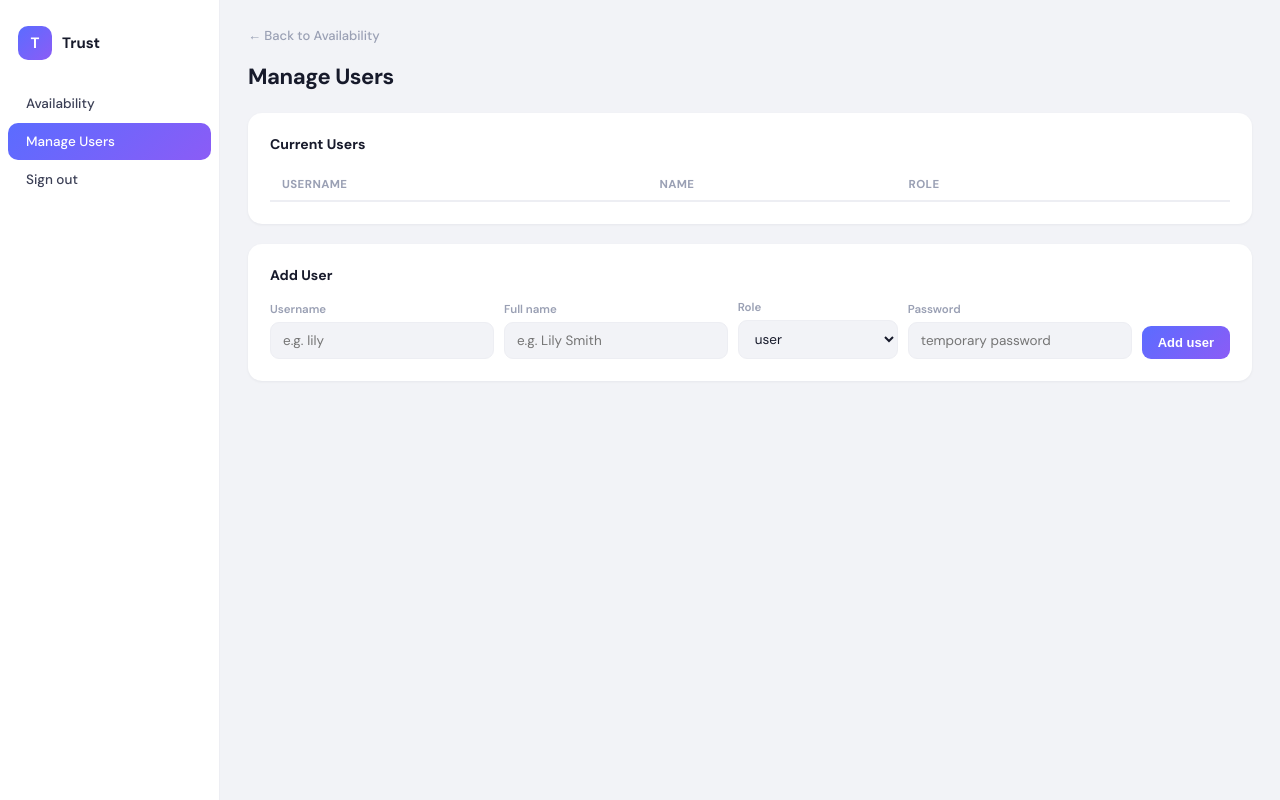
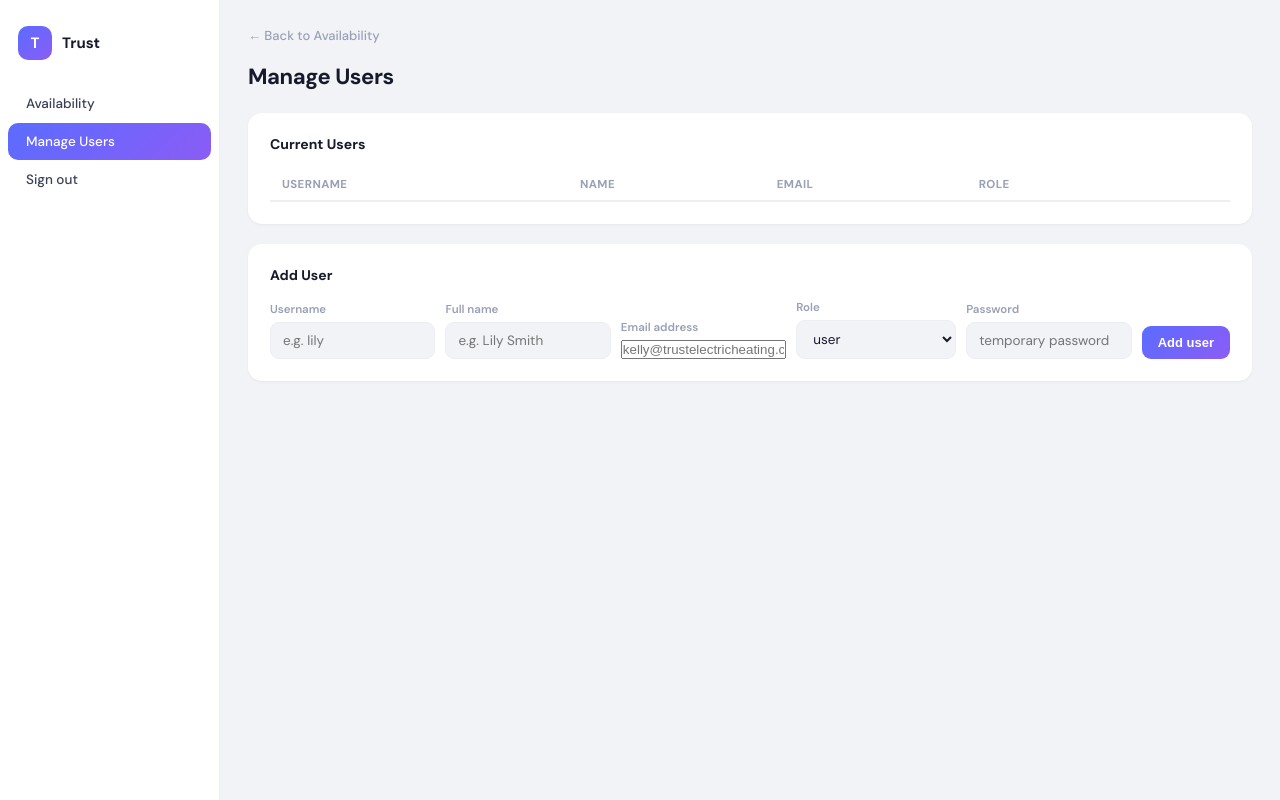
Before and after one commit to Tashif-Bashir/trustwarehouse, a Flask app: page /admin/users in a window 1280 px wide. Run offline with Flask 3, Linux system fonts and the light colour scheme; the visitor is signed in with stand-in values (Sample User, id 1); lists and menus that the app fills with data are empty.

Commit message:
feat(availability): per-user email for auto-attendee on bookings
Each user account now stores an email address. At login it's saved to the
session. When a booking is made the logged-in telesales person is
automatically added as a Required attendee (matching the Outlook pattern
where telesales appears on every invite) - no extra form field needed.

Admin add-user form and user table both show the email field. A hint in
the booking form shows which email will be auto-added, with an amber
warning if the current account has no email set.

Co-Authored-By: Claude Sonnet 4.6 <noreply@anthropic.com>

```diff
--- a/availability_app/app.py
+++ b/availability_app/app.py
@@ -125,6 +125,7 @@ def login():
             session["username"] = username
             session["role"] = user.get("role", "user")
             session["name"] = user.get("name", username)
+            session["email"] = user.get("email", "")
             next_url = request.args.get("next") or url_for("index")
             return redirect(next_url)
         error = "Incorrect username or password."
@@ -148,6 +149,7 @@ def index():
         "availability.html",
         username=session.get("name"),
         role=session.get("role"),
+        user_email=session.get("email", ""),
         regions=all_regions(),
     )
 
@@ -235,17 +237,28 @@ def api_book():
     # Category = rep's first name — drives the "Kelly" tag in Outlook and our attribution engine
     rep_first = rep_name.split()[0] if rep_name else ""
 
-    attendees = [
-        {"emailAddress": {"address": rep_email, "name": rep_name}, "type": "required"},
-    ]
+    # Booker = logged-in telesales person — auto-added, no form field needed
+    booker_email = session.get("email", "").strip()
+    booker_name  = session.get("name", "Telesales")
+
+    attendees = []
+    if booker_email:
+        attendees.append({
+            "emailAddress": {"address": booker_email, "name": booker_name},
+            "type": "required",
+        })
+    attendees.append({
+        "emailAddress": {"address": rep_email, "name": rep_name},
+        "type": "required",
+    })
+    if cc_email:
+        attendees.append({
+            "emailAddress": {"address": cc_email, "name": cc_email},
+            "type": "optional",
+        })
     if cust_email:
         attendees.append({
             "emailAddress": {"address": cust_email, "name": customer},
-            "type": "optional",
-        })
-    if cc_email:
-        attendees.append({
-            "emailAddress": {"address": cc_email, "name": cc_email},
             "type": "optional",
         })
 
@@ -268,9 +281,10 @@ def api_book():
     import json as _json
     app.logger.info("[DRY RUN] Would create Graph event:\n%s", _json.dumps(would_create, indent=2))
 
+    booked_by = f" — booked by {booker_name}" if booker_email else ""
     message = (
         f"DRY RUN — would book {rep_name} on {date_iso} "
-        f"{start_time}–{end_time} for {customer} ({postcode})"
+        f"{start_time}–{end_time} for {customer} ({postcode}){booked_by}"
     )
     return jsonify({
         "ok": True,
@@ -287,7 +301,7 @@ def api_book():
 @app.route("/admin/users")
 @admin_required
 def admin_users():
-    users = [{"username": u["username"], "role": u["role"], "name": u["name"]} for u in _load_users()]
+    users = [{"username": u["username"], "role": u["role"], "name": u["name"], "email": u.get("email", "")} for u in _load_users()]
     return render_template("admin_users.html", users=users)
 
 
@@ -298,6 +312,7 @@ def admin_add_user():
     password = request.form.get("password") or ""
     role = request.form.get("role", "user")
     name = (request.form.get("name") or username).strip()
+    email = (request.form.get("email") or "").strip().lower()
 
     if not username or not password:
         abort(400)
@@ -311,6 +326,7 @@ def admin_add_user():
         "password_hash": _hash_password(password),
         "role": role,
         "name": name,
+        "email": email,
     })
     _USERS_FILE.write_text(json.dumps({"users": users}, indent=2), encoding="utf-8")
     return redirect(url_for("admin_users"))
--- a/availability_app/templates/admin_users.html
+++ b/availability_app/templates/admin_users.html
@@ -67,13 +67,14 @@
       <div class="card-title">Current Users</div>
       <table>
         <thead>
-          <tr><th>Username</th><th>Name</th><th>Role</th><th></th></tr>
+          <tr><th>Username</th><th>Name</th><th>Email</th><th>Role</th><th></th></tr>
         </thead>
         <tbody>
           {% for u in users %}
           <tr>
             <td>{{ u.username }}</td>
             <td>{{ u.name }}</td>
+            <td style="color:var(--muted2);font-size:12.5px">{{ u.email or '—' }}</td>
             <td><span class="badge badge-{{ u.role }}">{{ u.role }}</span></td>
             <td>
               <form method="post" action="/admin/users/delete/{{ u.username }}"
@@ -99,6 +100,10 @@
             <label>Full name</label>
             <input type="text" name="name" required placeholder="e.g. Lily Smith">
           </div>
+          <div class="form-field">
+            <label>Email address</label>
+            <input type="email" name="email" placeholder="kelly@trustelectricheating.co.uk">
+          </div>
           <div class="form-field" style="max-width:160px">
             <label>Role</label>
             <select name="role">
```
Also changed, not shown: availability_app/templates/availability.html (+9 -0 lines).
